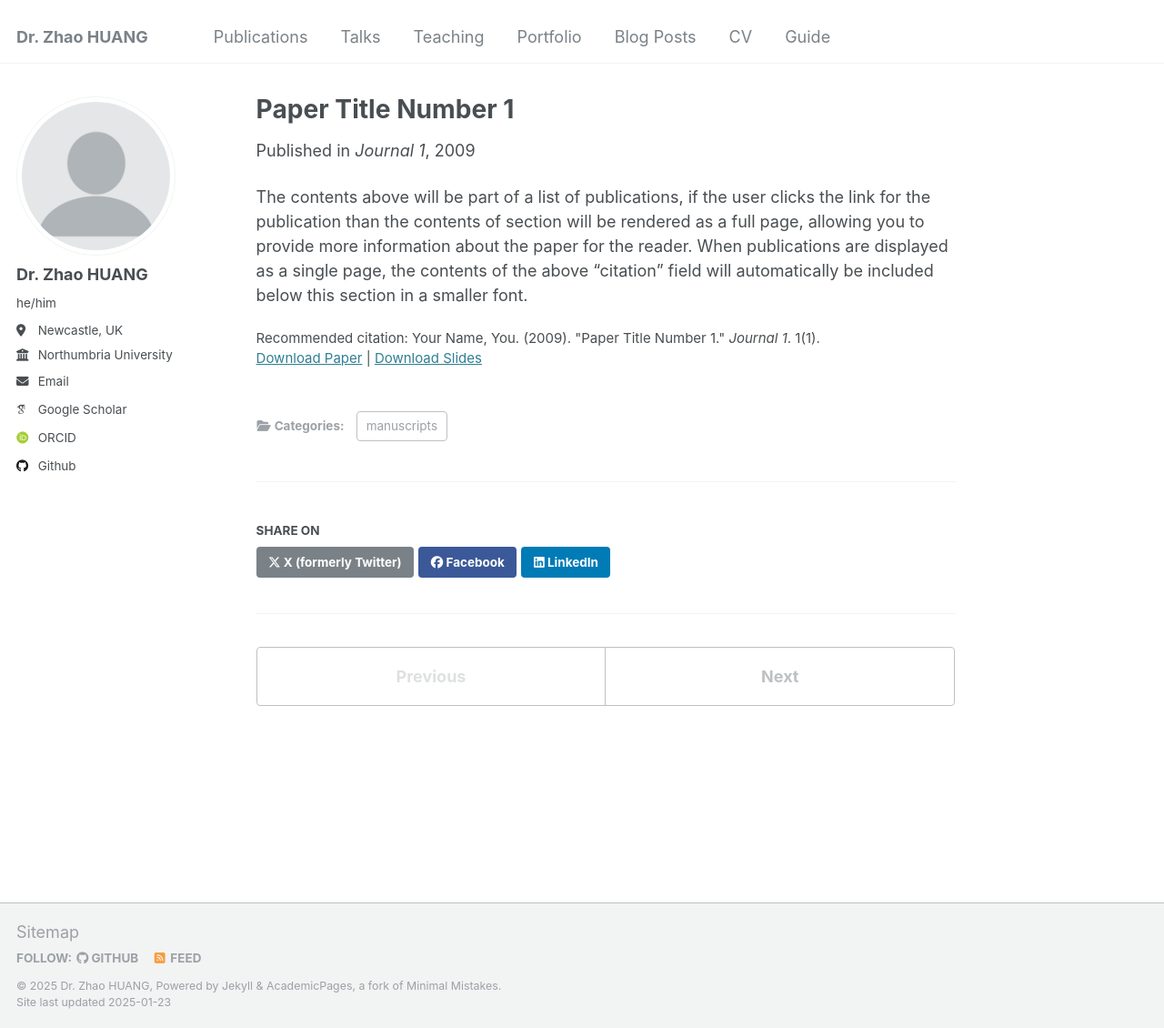
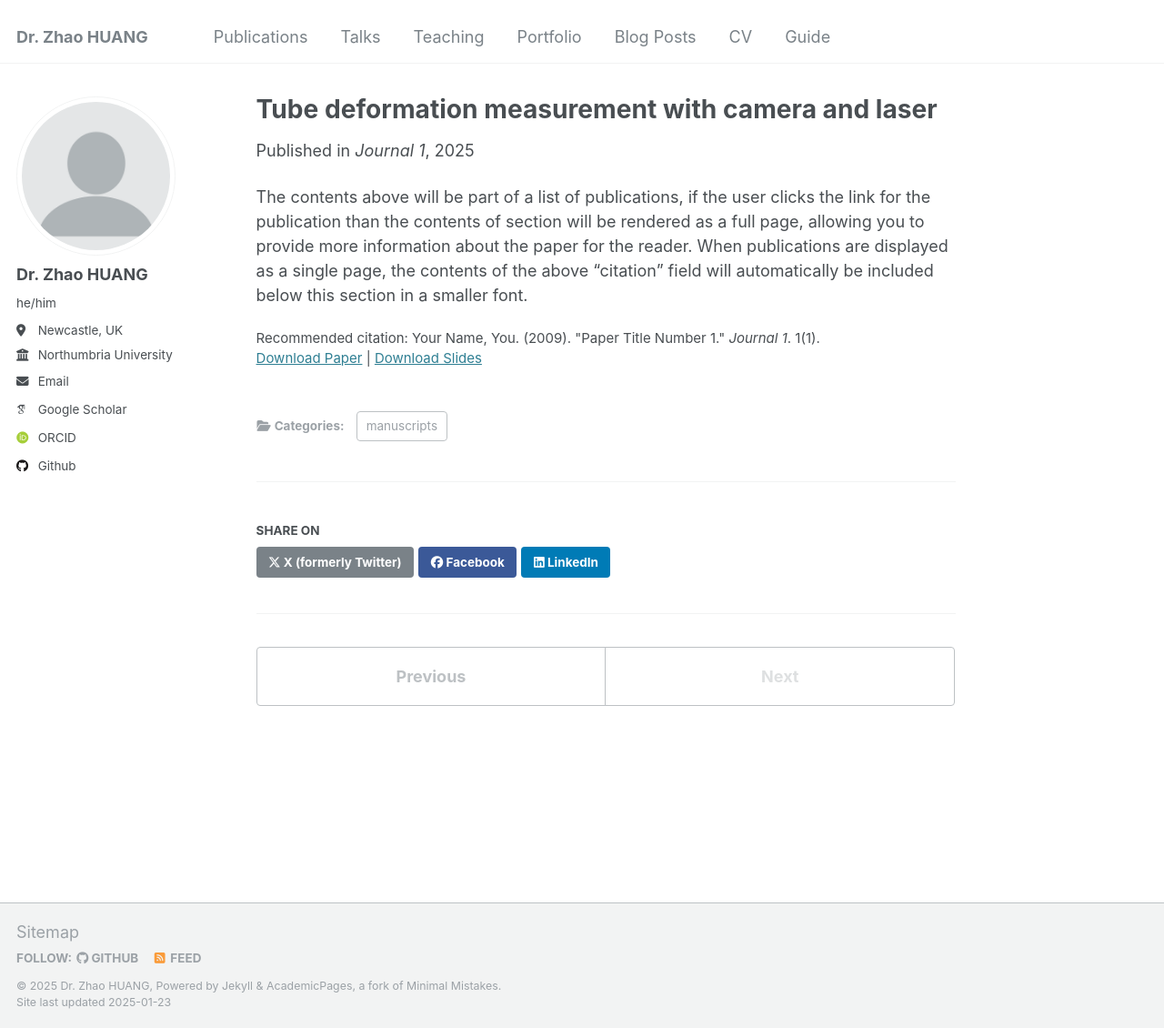
Before and after one commit to ZZ2020zz/ZZ2020zz.github.io, a Jekyll site: the page built from _publications/2009-10-01-paper-title-number-1.md, in a window 1280 px wide and 1130 px high. Shown: the whole window at 91% size. Built offline with Jekyll 4.4.1, drawn with Linux system fonts in a browser that asks for light colours; some web fonts are replaced.

Commit message:
Update 2009-10-01-paper-title-number-1.md

```diff
--- a/_publications/2009-10-01-paper-title-number-1.md
+++ b/_publications/2009-10-01-paper-title-number-1.md
@@ -1,10 +1,9 @@
 ---
-title: "Paper Title Number 1"
+title: "Tube deformation measurement with camera and laser"
 collection: publications
 category: manuscripts
-permalink: /publication/2009-10-01-paper-title-number-1
 excerpt: 'This paper is about the number 1. The number 2 is left for future work.'
-date: 2009-10-01
+date: 2025-01-11
 venue: 'Journal 1'
 slidesurl: 'http://academicpages.github.io/files/slides1.pdf'
 paperurl: 'http://academicpages.github.io/files/paper1.pdf'
```
